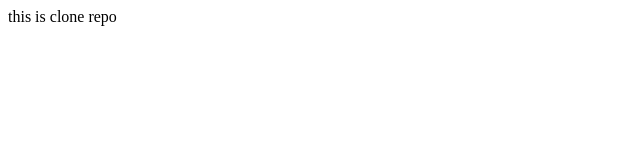
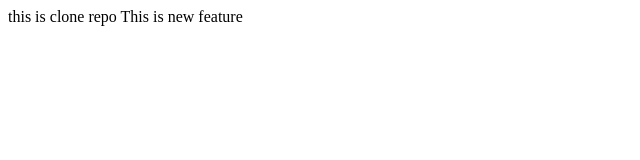
Before and after one commit to GuptaAman-code/AmanP2, a plain HTML site: page clonerepo/index.html in a window 1280 px wide. Shown: the whole page, without its empty margins (0-640 px from the left). Drawn offline with Linux system fonts and the light colour scheme.

Commit message:
new feature

```diff
--- a/clonerepo/index.html
+++ b/clonerepo/index.html
@@ -1 +1,3 @@
 <h>this is clone repo<h>
+
+</h>This is new feature<h>
```
